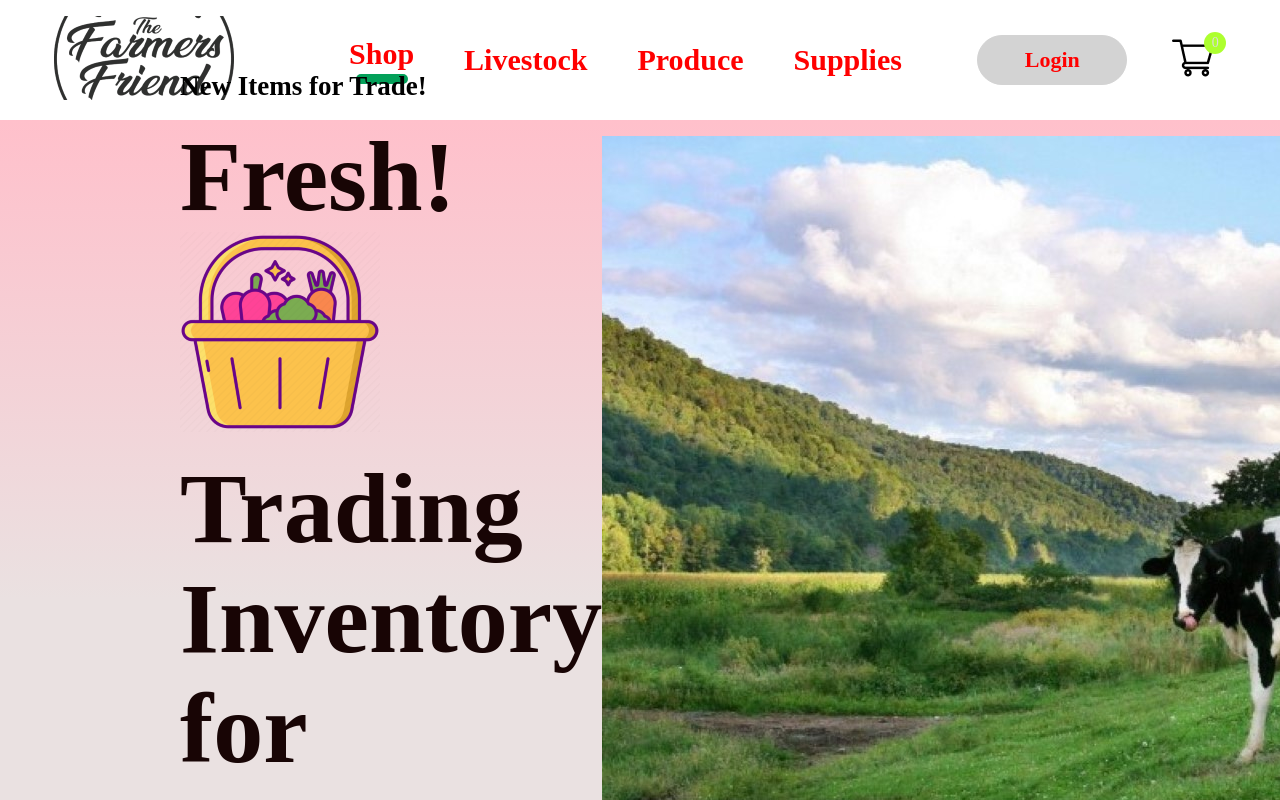
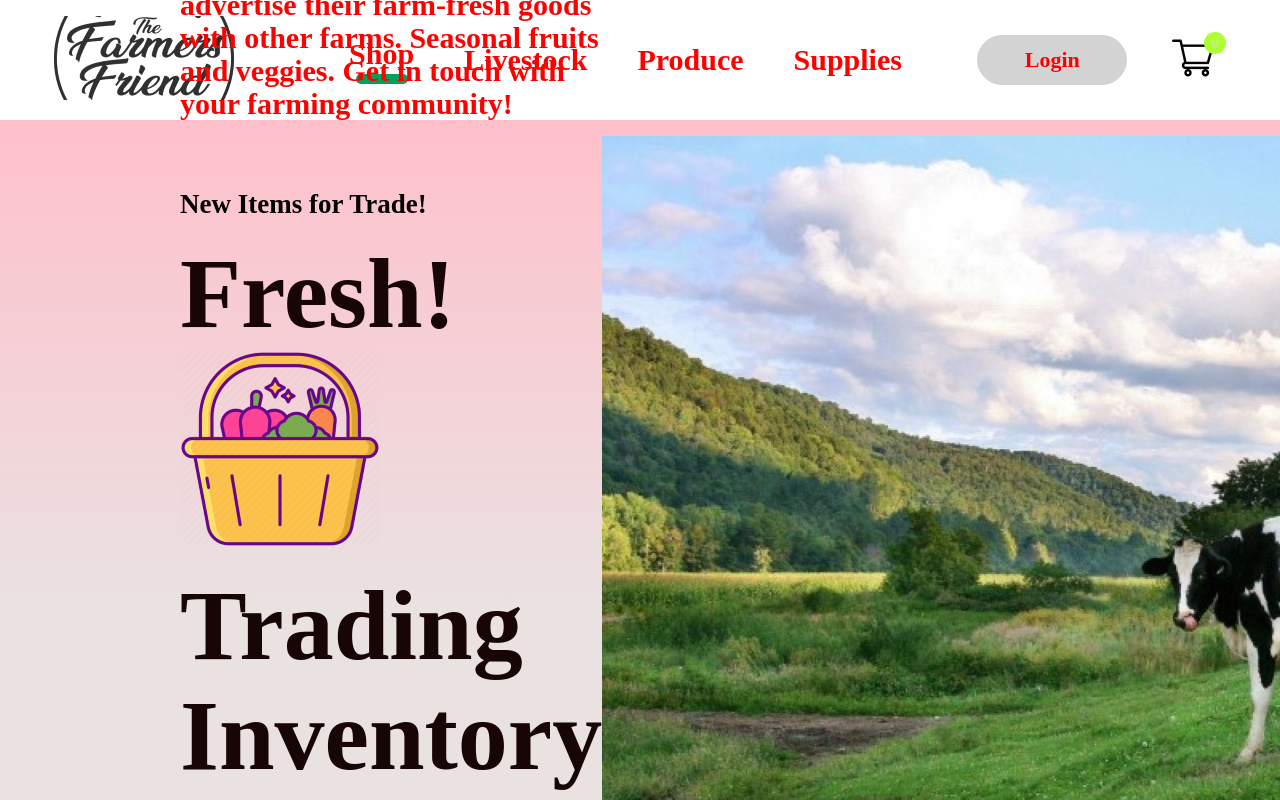
Before and after one commit to elvaplazola/FarmerFriends, a React (Create React App) app in the folder frontend/: page / in a window 1280 px wide. Shown: the top 800 px of the page. Built offline with nearby package versions, Linux system fonts and the light colour scheme; a web font is replaced by a local one.

Commit message:
mantra added

```diff
--- a/frontend/src/Components/Hero/Hero.css
+++ b/frontend/src/Components/Hero/Hero.css
@@ -57,3 +57,9 @@
   align-items: center;
   justify-content: center;
 }
+
+.mantra p {
+  margin-bottom: 50px;
+  font-size: 30px;
+  color: red;
+}
--- a/frontend/src/Components/Hero/Hero.jsx
+++ b/frontend/src/Components/Hero/Hero.jsx
@@ -10,6 +10,13 @@ const Hero = () => {
   return (
     <div className="hero">
       <div className="hero-left">
+        <div className="mantra">
+          <p>
+            A hub for farmers to trade and advertise their farm-fresh goods with
+            other farms. Seasonal fruits and veggies. Get in touch with your
+            farming community!
+          </p>
+        </div>
         <h2>New Items for Trade!</h2>
         <div>
           <div className="hand-hand-icon">
```
Also changed, not shown: 1 other file (tests, documents, lock files or other folders).
